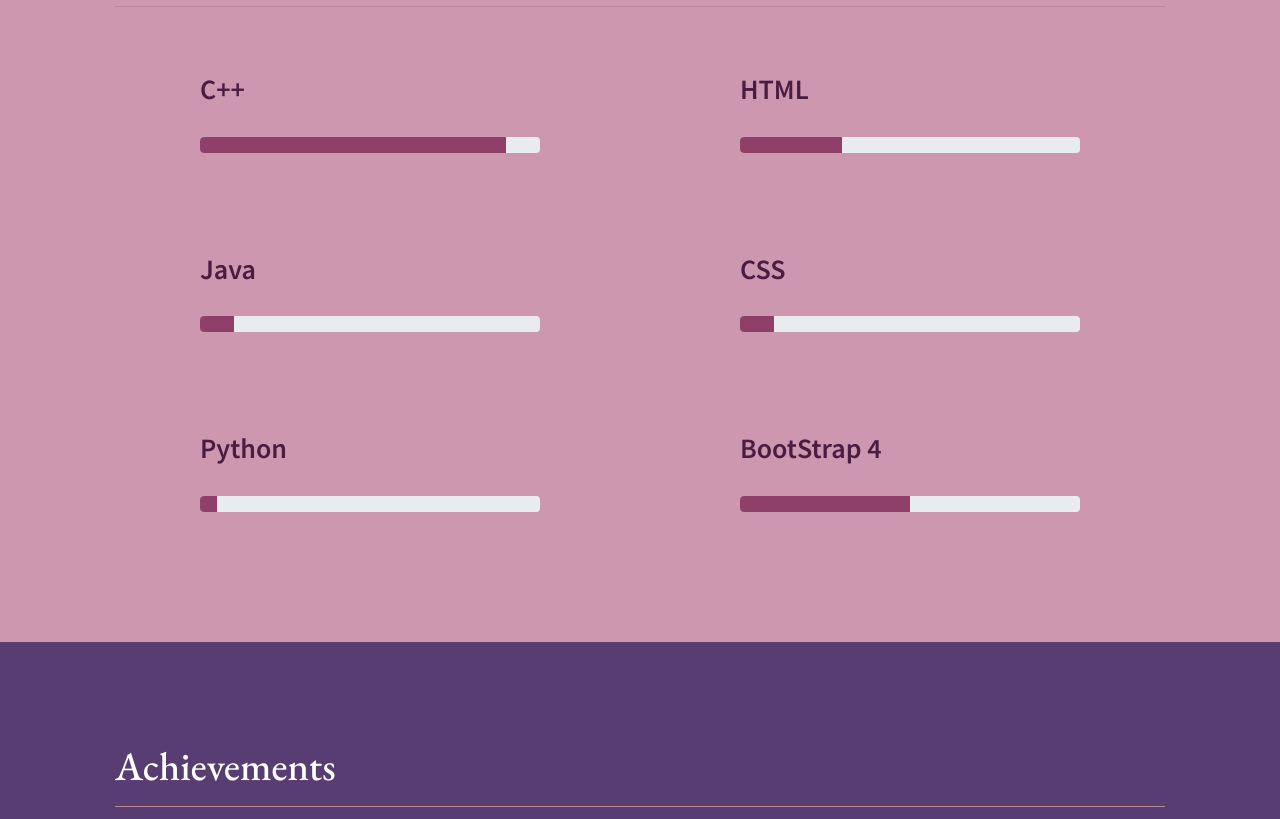
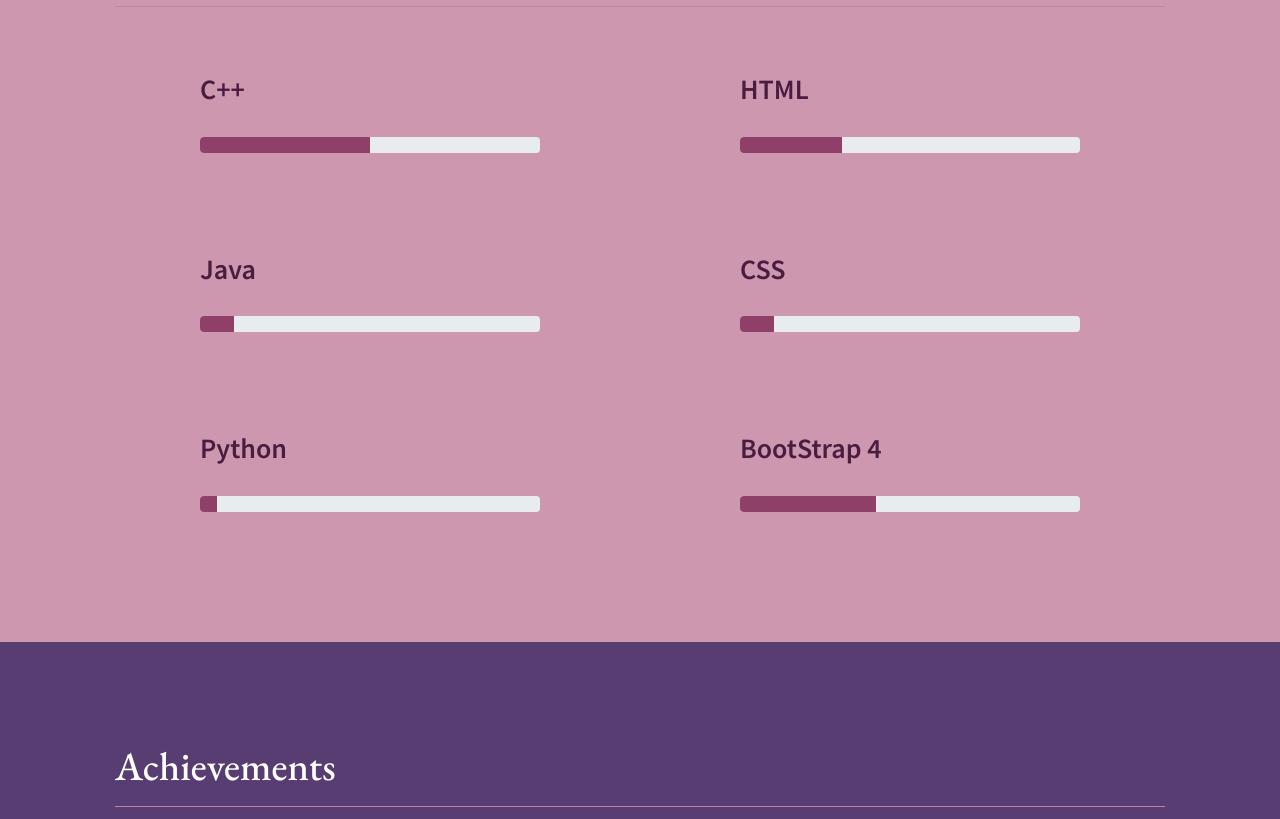
Before and after one commit to archishmanghos/Personal-Site-Bootstrap, a plain HTML site: page index.html in a window 1280 px wide. Shown: the part 3460-4279 px from the top of the page. Drawn offline with nearby package versions, Linux system fonts and the light colour scheme; a web font is replaced by a local one.

Commit message:
Update index

```diff
--- a/index.html
+++ b/index.html
@@ -376,7 +376,7 @@
                         <h3 class="skill-element-name">C++</h3>
                         <div class="progress skill-progress">
                             <div class="progress-bar bg-warning" role="progressbar"
-                                style="width: 90%; background-color:#8f4068 !important;" aria-valuenow="90"
+                                style="width: 50%; background-color:#8f4068 !important;" aria-valuenow="90"
                                 aria-valuemin="0" aria-valuemax="100"></div>
                         </div>
                     </div>
@@ -418,7 +418,7 @@
                         <h3 class="skill-element-name">BootStrap 4</h3>
                         <div class="progress skill-progress">
                             <div class="progress-bar bg-warning" role="progressbar"
-                                style="width: 50%; background-color:#8f4068 !important;" aria-valuenow="80"
+                                style="width: 40%; background-color:#8f4068 !important;" aria-valuenow="80"
                                 aria-valuemin="0" aria-valuemax="100"></div>
                         </div>
                     </div>
```
